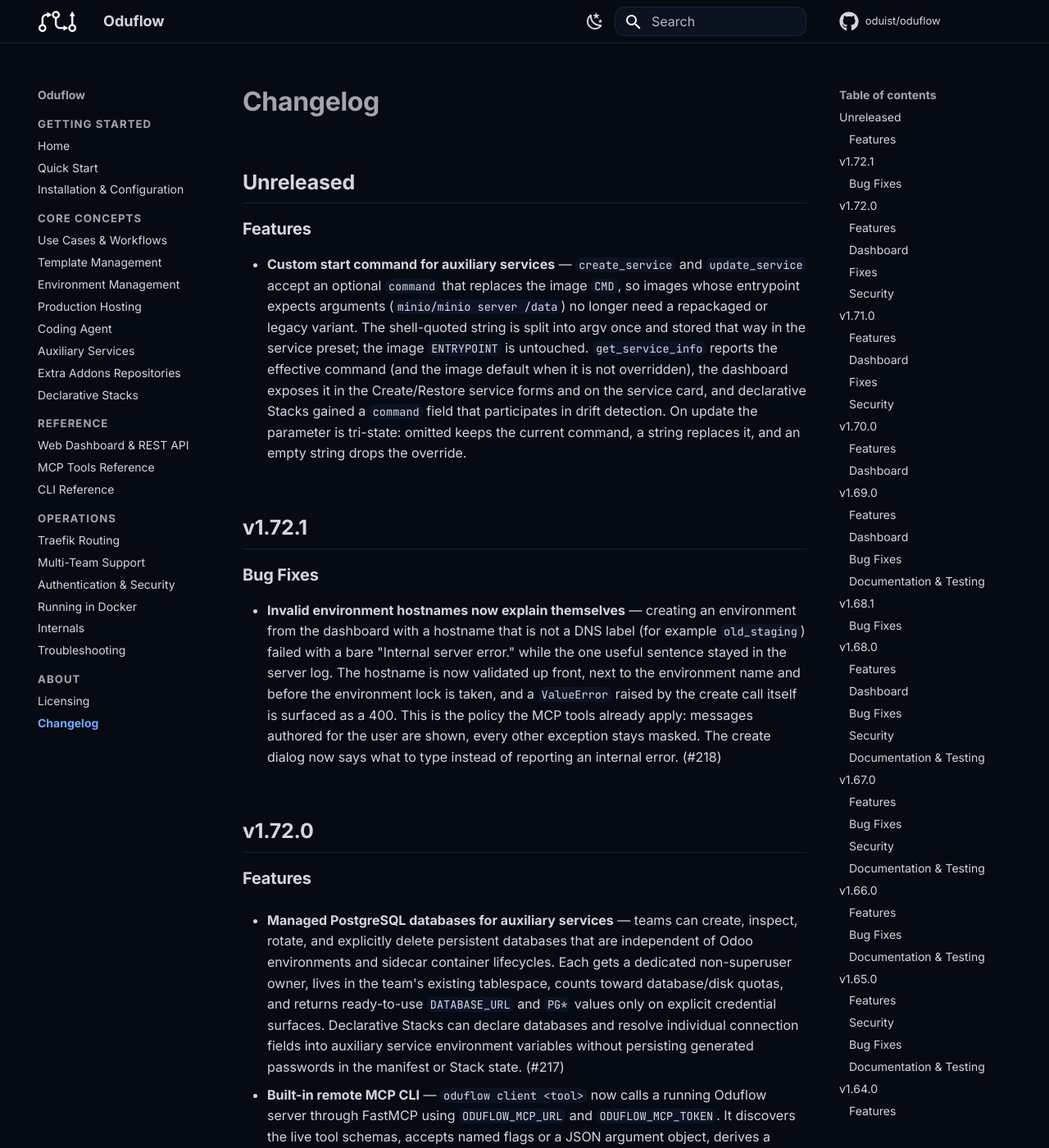
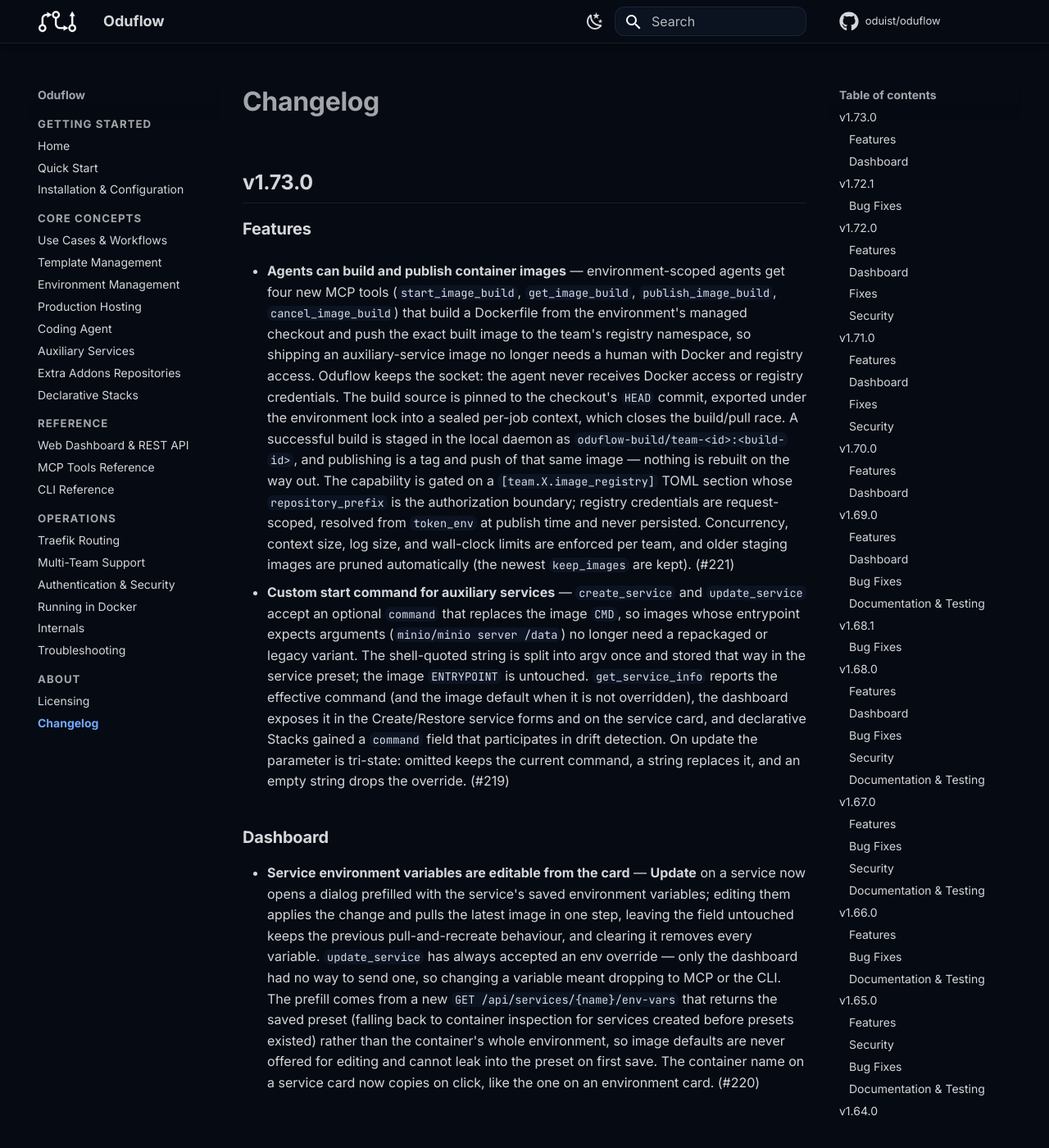
Before and after one commit to oduist/oduflow, an MkDocs documentation site: the page built from docs/changelog.md, in a window 1280 px wide and 1400 px high. Shown: the whole window at 82% size. Built offline with MkDocs 1.6.1 and Material for MkDocs 9.7.7, drawn with Linux system fonts in a browser that asks for light colours; comment, search, counter and statistics services are not loaded.

Commit message:
Release v1.73.0

```diff
--- a/docs/changelog.md
+++ b/docs/changelog.md
@@ -1,8 +1,26 @@
 # Changelog
 
-## Unreleased
+## v1.73.0
 
 ### Features
+
+- **Agents can build and publish container images** — environment-scoped agents
+  get four new MCP tools (`start_image_build`, `get_image_build`,
+  `publish_image_build`, `cancel_image_build`) that build a Dockerfile from the
+  environment's managed checkout and push the exact built image to the team's
+  registry namespace, so shipping an auxiliary-service image no longer needs a
+  human with Docker and registry access. Oduflow keeps the socket: the agent
+  never receives Docker access or registry credentials. The build source is
+  pinned to the checkout's `HEAD` commit, exported under the environment lock
+  into a sealed per-job context, which closes the build/pull race. A successful
+  build is staged in the local daemon as `oduflow-build/team-<id>:<build-id>`,
+  and publishing is a tag and push of that same image — nothing is rebuilt on
+  the way out. The capability is gated on a `[team.X.image_registry]` TOML
+  section whose `repository_prefix` is the authorization boundary; registry
+  credentials are request-scoped, resolved from `token_env` at publish time and
+  never persisted. Concurrency, context size, log size, and wall-clock limits
+  are enforced per team, and older staging images are pruned automatically
+  (the newest `keep_images` are kept). (#221)
 
 - **Custom start command for auxiliary services** — `create_service` and
   `update_service` accept an optional `command` that replaces the image `CMD`,
@@ -14,7 +32,23 @@
   in the Create/Restore service forms and on the service card, and declarative
   Stacks gained a `command` field that participates in drift detection. On
   update the parameter is tri-state: omitted keeps the current command, a
-  string replaces it, and an empty string drops the override.
+  string replaces it, and an empty string drops the override. (#219)
+
+### Dashboard
+
+- **Service environment variables are editable from the card** — **Update** on a
+  service now opens a dialog prefilled with the service's saved environment
+  variables; editing them applies the change and pulls the latest image in one
+  step, leaving the field untouched keeps the previous pull-and-recreate
+  behaviour, and clearing it removes every variable. `update_service` has always
+  accepted an env override — only the dashboard had no way to send one, so
+  changing a variable meant dropping to MCP or the CLI. The prefill comes from a
+  new `GET /api/services/{name}/env-vars` that returns the saved preset (falling
+  back to container inspection for services created before presets existed)
+  rather than the container's whole environment, so image defaults are never
+  offered for editing and cannot leak into the preset on first save. The
+  container name on a service card now copies on click, like the one on an
+  environment card. (#220)
 
 ## v1.72.1
 
--- a/pyproject.toml
+++ b/pyproject.toml
@@ -1,6 +1,6 @@
 [project]
 name = "oduflow"
-version = "1.72.1"
+version = "1.73.0"
 description = "AI-first Odoo development and CI tool with reusable database templates, powered by MCP"
 authors = [
     { name = "Oduist" }
```
